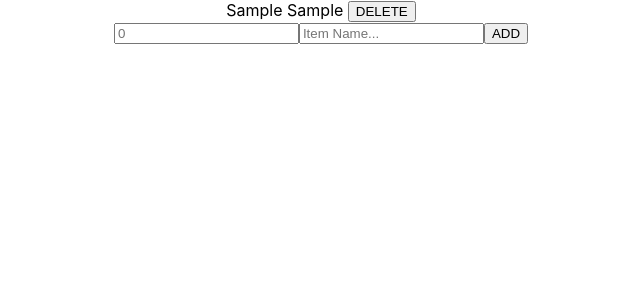
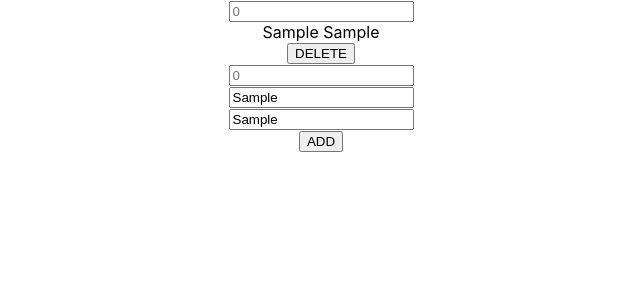
Before and after one commit to pachkovska/simple-list, a React (Create React App) app: page / in a window 1280 px wide. Both pictures are taken after typing "Sample", "Sample" into the empty fields and a click on the button "ADD". Shown: the top 300 px of the page, without its empty margins (319-959 px from the left). Built offline with nearby package versions, Linux system fonts and the light colour scheme.

Commit message:
created counterList component and added range functionality

```diff
--- a/package.json
+++ b/package.json
@@ -6,6 +6,7 @@
     "@testing-library/jest-dom": "^4.2.4",
     "@testing-library/react": "^9.5.0",
     "@testing-library/user-event": "^7.2.1",
+    "lodash": "^4.17.15",
     "react": "^16.13.1",
     "react-dom": "^16.13.1",
     "react-scripts": "3.4.1"
--- a/src/App.js
+++ b/src/App.js
@@ -1,46 +1,54 @@
 import React, {useState} from 'react';
 import './App.css';
+import AddNewCounterSection from "./components/addNewCounter/AddNewCounterSection";
+import FullCounterList from './components/counterList/FullCounterList';
 
 function App() {
 
-    const [itemInputs, setItemInputs] = useState({});
-
-    const setStateForCurrentItem = (e) => {
-        const {name, value} = e.target;
-        setItemInputs({...itemInputs, [name]: value});
-    }
-
     const [listToDisplay, setListToDisplay] = useState([]);
 
-    const addItemToList = () => {
-        setListToDisplay([...listToDisplay, itemInputs]);
-        setItemInputs({itemCount: '', itemName: ''});
+    const addItemToList = (counterValues) => {
+        setListToDisplay([...listToDisplay, counterValues]);
     }
 
     const deleteItem = (index) => {
-        console.log(index);
-        setListToDisplay([...listToDisplay].splice(index, 1));
+        const newList = listToDisplay;
+        console.log(newList[index]);
+        newList.splice(index, 1);
+        setListToDisplay([...newList]);
+    }
+
+    const handleStockChange = (index, n) => {
+        console.log(listToDisplay[index]);
+        const amountChangeHandled = listToDisplay[index].count + n;
+        const getStockName = listToDisplay[index].stockName;
+        const newList = listToDisplay;
+        newList.splice(index, 1, {[getStockName]: amountChangeHandled})
+        setListToDisplay([...newList]);
     }
 
     return (
         <div className="App">
-            <div className="itemList">
-                {
-                    listToDisplay &&
-                    listToDisplay.map((el, i) => (
-                        <div>
-                            <span>{el.itemCount} </span>
-                            <span>{el.itemName} </span>
-                            <button key={el.itemName} onClick={() => deleteItem(i)}>DELETE</button>
-                        </div>
-                    ))
-                }
-            </div>
-            <input type="text" name="itemCount" value={itemInputs.itemCount} placeholder="0"
-                   onChange={setStateForCurrentItem}></input>
-            <input type="text" name="itemName" value={itemInputs.itemName} placeholder="Item Name..."
-                   onChange={setStateForCurrentItem}></input>
-            <button className="itemsInput-addButton" onClick={addItemToList}>ADD</button>
+            <FullCounterList
+                listToDisplay={listToDisplay}
+                deleteItem={deleteItem}
+                handleStockChange={handleStockChange}
+            />
+            <AddNewCounterSection
+                onAddButtonClick={addItemToList}
+            />
+            {/*<div className="itemList">*/}
+            {/*    {*/}
+            {/*        listToDisplay &&*/}
+            {/*        listToDisplay.map((el, index) => (*/}
+            {/*            <div>*/}
+            {/*                <span>{el.count} </span>*/}
+            {/*                <span>{el.stockName} </span>*/}
+            {/*                <button key={el.stockName} onClick={() => deleteItem(index)}>DELETE</button>*/}
+            {/*            </div>*/}
+            {/*        ))*/}
+            {/*    }*/}
+            {/*</div>*/}
         </div>
     );
 }
--- /dev/null
+++ b/src/components/InputField.js
@@ -0,0 +1,14 @@
+import React from "react";
+
+
+function InputField(props) {
+
+    return (
+        <div className={props.className}>
+            <input type="text" name={props.name} value={props.value} onChange={(ev) => props.onChange(ev)}
+                   placeholder={props.placeholder}></input>
+        </div>
+    )
+}
+
+export default InputField;
--- /dev/null
+++ b/src/components/addNewCounter/AddButton.js
@@ -0,0 +1,15 @@
+import React, { useState } from 'react';
+
+
+function AddButton(props) {
+
+    return (
+        <div className="addButton">
+            <div>
+                <button onClick={props.onClick}>ADD</button>
+            </div>
+        </div>
+    );
+}
+
+export default AddButton;
--- /dev/null
+++ b/src/components/addNewCounter/AddNewCounterSection.js
@@ -0,0 +1,39 @@
+import React, {useEffect, useState} from "react";
+import InputField from '../InputField';
+import AddButton from './AddButton';
+
+function AddNewCounterSection (props)  {
+
+    const [counterValues, setCounterValues] = useState({})
+
+    const handleInputChange = (ev) => {
+        const {name, value} = ev.target;
+        setCounterValues({...counterValues, [name]: value});
+    }
+
+    const onAddButtonClick = () => {
+        props.onAddButtonClick(counterValues);
+    }
+
+    return (
+        <div className={"addNewCounterSection"}>
+            <InputField
+                className={"addCount"}
+                onChange={(ev) => handleInputChange(ev)}
+                name={"count"}
+                placeholder={0}
+            />
+            <InputField
+                className={"addName"}
+                onChange={(ev) => handleInputChange(ev)}
+                name={"stockName"}
+                placeholder="Stock Name..."
+            />
+            <AddButton
+                onClick={onAddButtonClick}
+            />
+        </div>
+    )
+}
+
+export default AddNewCounterSection;
--- /dev/null
+++ b/src/components/counterList/FullCounterList.js
@@ -0,0 +1,28 @@
+import React, { useState } from "react";
+import SingleCounter from "./singleCounterElements/SingleCounter";
+
+function FullCounterList(props) {
+
+    const handleStockChange = (n) => {
+        props.handleStockChange(n);
+    }
+
+    return (
+        <div className="itemList">
+            {
+                props.listToDisplay &&
+                props.listToDisplay.map((el, index) => (
+                    <SingleCounter
+                        deleteItem={props.deleteItem}
+                        index={index}
+                        count={el.count}
+                        stockName={el.stockName}
+                        handleStockChange={(n) => handleStockChange(n)}
+                    />
+                ))
+            }
+        </div>
+    )
+}
+
+export default FullCounterList;
--- /dev/null
+++ b/src/components/counterList/singleCounterElements/DeleteButton.js
@@ -0,0 +1,11 @@
+import React, { useState } from "react";
+
+function DeleteButton(props) {
+    return (
+        <div className="deleteButton">
+              <button key={props.stockName} onClick={props.deleteItem}>DELETE</button>
+        </div>
+    )
+}
+
+export default DeleteButton;
--- /dev/null
+++ b/src/components/counterList/singleCounterElements/IncrementButton.js
@@ -0,0 +1,20 @@
+import React, { useState } from 'react';
+
+
+function IncrementButton(props) {
+
+    const [isClicked, setIsClicked] = useState(false);
+
+    const onButtonClick = () => {
+        setIsClicked(!isClicked);
+        props.incrementNumber();
+    }
+
+    return (
+        <div className="IncrementButton">
+                <button onClick={onButtonClick}>{props.step}</button>
+        </div>
+    );
+}
+
+export default IncrementButton;
--- /dev/null
+++ b/src/components/counterList/singleCounterElements/SingleCounter.js
@@ -0,0 +1,80 @@
+import React, { useState } from "react";
+import DeleteButton from "./DeleteButton";
+import InputField from "../../InputField";
+import IncrementButton from "./IncrementButton";
+import _ from 'lodash';
+
+function SingleCounter(props) {
+
+    // const [stockAmount, setStockAmount] = useState(0);
+
+    const [rangeValues, setRangeValue] = useState({});
+
+    const [error, setErrorState] = useState({
+        errorState: false,
+        errorText: '',
+    });
+
+    const handleInputChange = (ev) => {
+        const {name, value} = ev.target;
+        if (((value < 0 || value > 20) || isNaN(value)) && value !== '') {
+            alert('Sorry non-integers or numbers outside of advised range are not allowed') && setRangeValue({...rangeValues, [name]: ''});
+        } else {
+            setRangeValue({...rangeValues, [name]: +value});
+        }
+    }
+
+    const handleStockChange = (n) => {
+        props.handleStockChange(n);
+    }
+
+    return (
+        <div className="counterList-single">
+                <InputField
+                    className={"fromValue"}
+                    onChange={(ev) => handleInputChange(ev)}
+                    name={"fromValue"}
+                    placeholder={0}
+                    value={rangeValues.fromValue || ''}
+                />
+                 <span>{props.count} </span>
+                 <span>{props.stockName} </span>
+                 <DeleteButton
+                    stockName={props.stockName}
+                    index={props.index}
+                    deleteItem={props.deleteItem}
+                 />
+                 <InputField
+                     className={"toValue"}
+                     onChange={(ev) => handleInputChange(ev)}
+                     name={"toValue"}
+                     placeholder={0}
+                     value={rangeValues.toValue || ''}
+                 />
+            {error.errorState
+                ? <div className="errorMessage">{error.errorText}</div>
+                : rangeValues.fromValue && rangeValues.toValue
+                    ? <>
+                        <div className="incrementButtons">
+                            {
+                                _.range(rangeValues.fromValue, rangeValues.toValue + 1, 1).map(el => (
+                                    <IncrementButton key={el} step={el}
+                                                     incrementNumber={() => handleStockChange(el)}/>
+                                ))
+                            }
+                        </div>
+                        <div className="decrementButtons">
+                            {
+                                _.range(rangeValues.fromValue, rangeValues.toValue + 1, 1).map(el => (
+                                    <IncrementButton key={el} step={-el}
+                                                     incrementNumber={() => handleStockChange(-el)}/>
+                                ))
+                            }
+                        </div>
+                    </> : null
+            }
+        </div>
+    )
+}
+
+export default SingleCounter;
```
Also changed, not shown: 1 other file (tests, documents, lock files or other folders).
